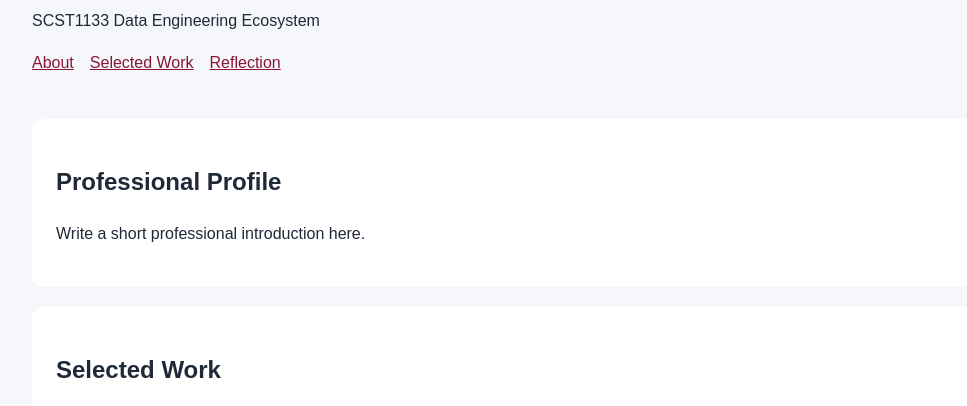
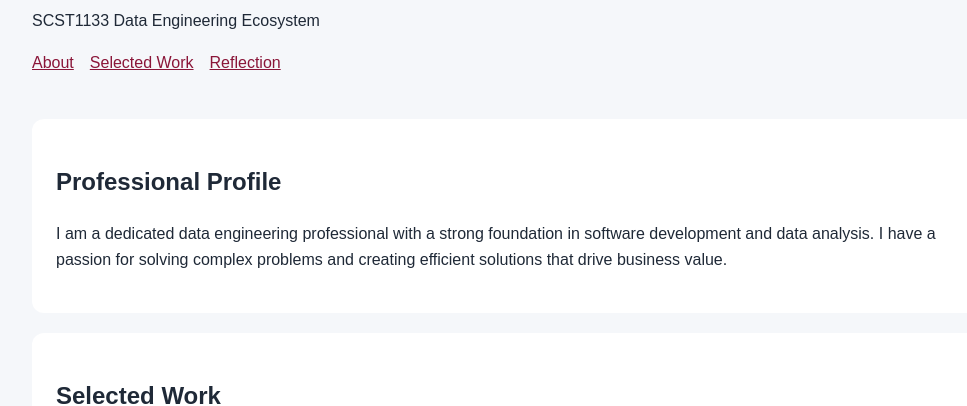
Before and after one commit to IrfanWafiy507/IrfanWafiy507.github.io, a plain HTML site: page index.html in a window 1280 px wide. Shown: the part 134-540 px from the top of the page, without its empty margins (128-1095 px from the left). Drawn offline with Linux system fonts and the light colour scheme.

Commit message:
Update index.html

```diff
--- a/index.html
+++ b/index.html
@@ -20,7 +20,7 @@
   <main>
     <section id="about">
       <h2>Professional Profile</h2>
-      <p>Write a short professional introduction here.</p>
+      <p>I am a dedicated data engineering professional with a strong foundation in software development and data analysis. I have a passion for solving complex problems and creating efficient solutions that drive business value.</p>
     </section>
 
     <section id="work">
```
